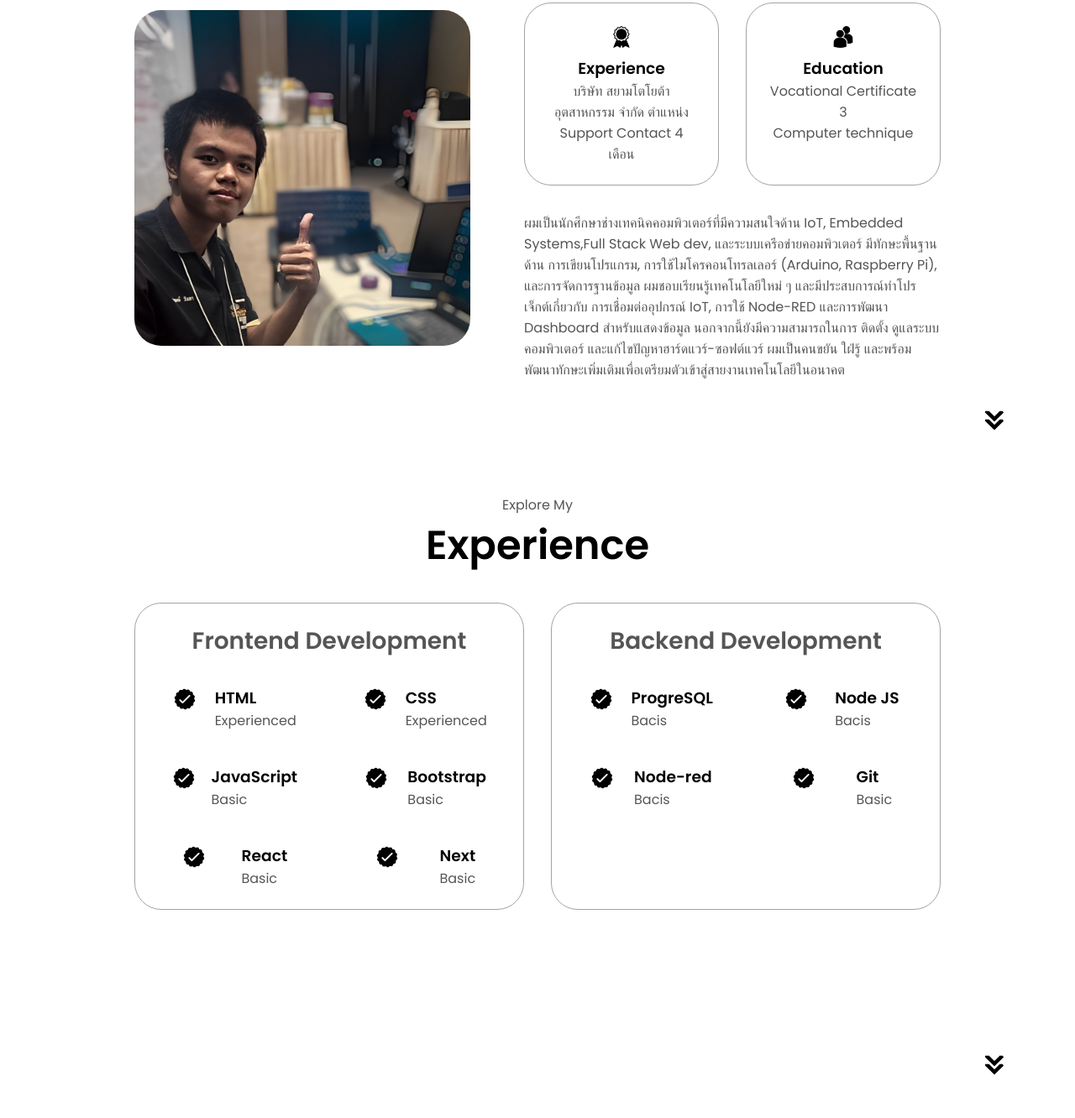
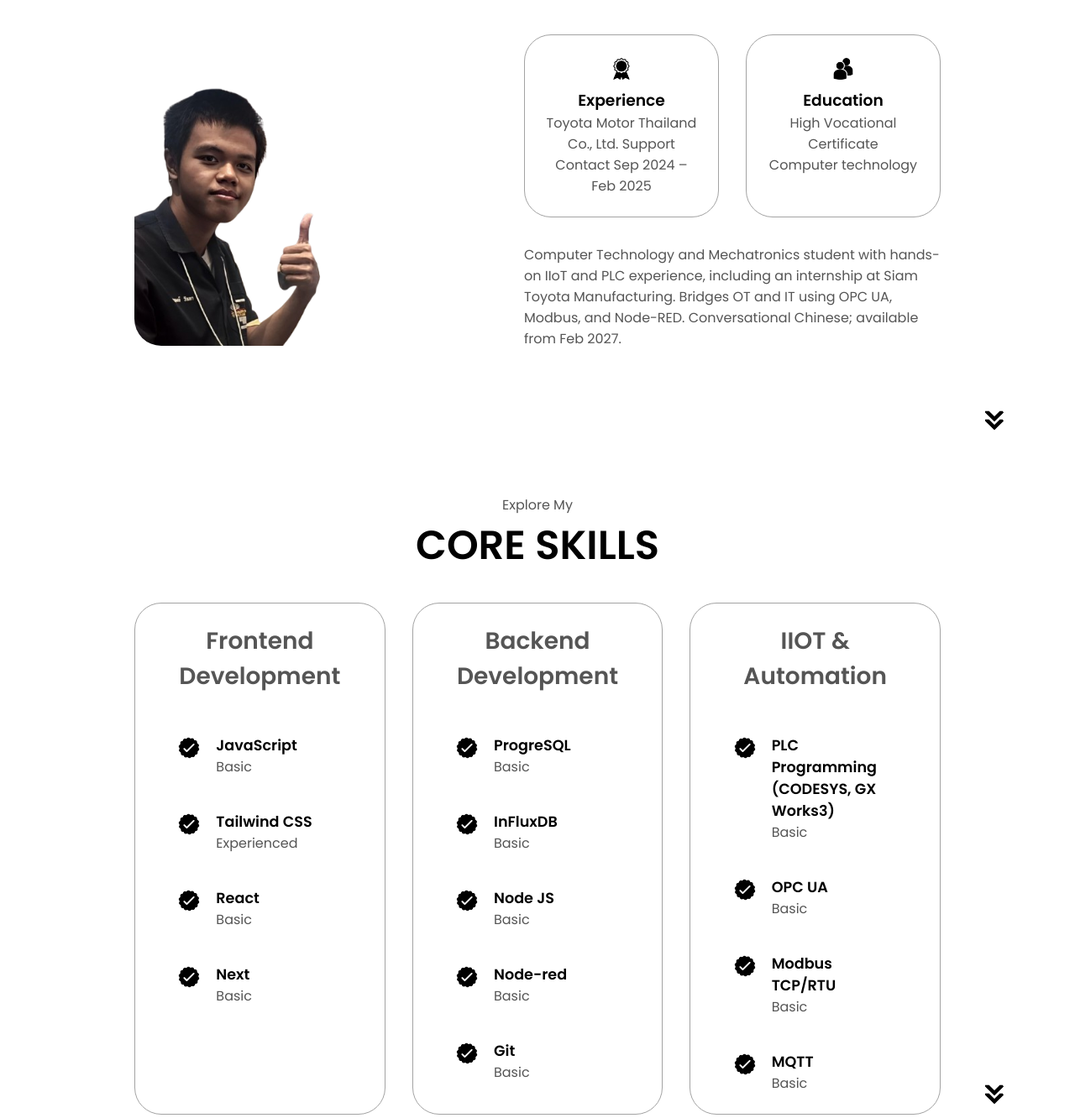
Before and after one commit to Anupong-Wantha/html-css-js-portfolio-tutorial-Anupong, a plain HTML site: page index.html in a window 1280 px wide. Shown: the part 1107-2439 px from the top of the page at 84% size. Drawn offline with Linux system fonts and the light colour scheme.

Commit message:
update-profile

```diff
--- a/index.html
+++ b/index.html
@@ -15,7 +15,7 @@
         <div>
             <ul class="nav-links">
                 <li><a href="#about">About</a></li>
-                <li><a href="#experience">Experience</a></li>
+                <li><a href="#experience">CORE SKILLS</a></li>
                 <li><a href="#projects">Projects</a></li>
                 <li><a href="#contact">Contact</a></li>
             </ul>
@@ -50,9 +50,10 @@
                 <button class="btn btn-color-1" onclick="location.href='./#contact'">Contact info </button>
             </div>
             <div id="social-container">
-                <img src="./assets/instagram_1400829.png" alt="My instagram"class="icon" onclick="location.href='https://www.instagram.com/uwaaaa_earth/'">
+                <!-- <img src="./assets/instagram_1400829.png" alt="My instagram"class="icon" onclick="location.href='https://www.instagram.com/uwaaaa_earth/'"> -->
                 <img src="./assets/facebook_icon.png" alt="My facebook" class="icon" onclick="location.href='https://www.facebook.com/AnupongWuntha'">
                 <img src="./assets/github.png" alt="My Github profile" class="icon" onclick="location.href='https://github.com/Anupong-Wantha'">
+                <img src="./assets/linkedin.png" alt="My LinkedIn profile" class="icon" onclick="location.href='https://www.linkedin.com/in/anuphong-wantha-401a86292/?isSelfProfile=true'">
             </div>
         </div>
 
@@ -62,7 +63,7 @@
         <h1 class="title">About Me</h1>
         <div class="section-container">
             <div class="section__pic-container">
-                <img src="./assets/toklaW1.jpg" alt="Profile-picture" class="about-pic">
+                <img src="./assets/toklaW1-removebg-preview.png" alt="Profile-picture" class="about-pic">
             </div>
               <div class="about-details-container">
                 <div class="about-container">
@@ -70,24 +71,22 @@
                         <img src="./assets/experience.png" alt="Experience icon"
                         class="icon">
                         <h3>Experience</h3>
-                        <p>บริษัท สยามโตโยต้าอุตสาหกรรม จำกัด
-                            ตำแหน่ง Support Contact 4 เดือน
+                        <p>Toyota Motor Thailand Co., Ltd.
+                             Support Contact Sep 2024 – Feb 2025
                         </p>
                     </div>
                     <div class="details-container">
                         <img src="./assets/education.png" alt="Education icon"
                         class="icon">
                         <h3>Education</h3>
-                        <p> Vocational Certificate 3 <br> Computer technique</p>
+                        <p> High Vocational Certificate  <br> Computer technology</p>
                     </div>
 
                 </div>
                 <div class="text-container">
-                    <p>ผมเป็นนักศึกษาช่างเทคนิคคอมพิวเตอร์ที่มีความสนใจด้าน IoT, Embedded Systems,Full Stack Web dev, และระบบเครือข่ายคอมพิวเตอร์ มีทักษะพื้นฐานด้าน การเขียนโปรแกรม, การใช้ไมโครคอนโทรลเลอร์ (Arduino, Raspberry Pi), และการจัดการฐานข้อมูล
-
-                        ผมชอบเรียนรู้เทคโนโลยีใหม่ ๆ และมีประสบการณ์ทำโปรเจ็กต์เกี่ยวกับ การเชื่อมต่ออุปกรณ์ IoT, การใช้ Node-RED และการพัฒนา Dashboard สำหรับแสดงข้อมูล นอกจากนี้ยังมีความสามารถในการ ติดตั้ง ดูแลระบบคอมพิวเตอร์ และแก้ไขปัญหาฮาร์ดแวร์-ซอฟต์แวร์
-
-                        ผมเป็นคนขยัน ใฝ่รู้ และพร้อมพัฒนาทักษะเพิ่มเติมเพื่อเตรียมตัวเข้าสู่สายงานเทคโนโลยีในอนาคต
+                    <p>Computer Technology and Mechatronics student with hands-on IIoT and PLC experience, including an internship at Siam
+                        Toyota Manufacturing. Bridges OT and IT using OPC UA, Modbus, and Node-RED. Conversational Chinese; available from
+                        Feb 2027.
                         </p>
 
                 </div>
@@ -98,26 +97,12 @@
     </section>
     <section id="experience">
         <p class="section__text__p1">Explore My</p>
-        <h1 class="title">Experience</h1>
+        <h1 class="title">CORE SKILLS</h1>
         <div class="experience-details-container">
             <div class="about-container">
                 <div class="details-container">
                     <h2 class="experience-sub-title">Frontend Development</h2>
                     <div class="article-container">
-                        <article>
-                            <img src="./assets/checkmark.png" alt="Experience icon" class="icon">
-                            <div>
-                                <h3>HTML</h3>
-                                <p>Experienced</p>
-                            </div>
-                        </article>
-                        <article>
-                            <img src="./assets/checkmark.png" alt="Experience icon" class="icon">
-                            <div>
-                                <h3>CSS</h3>
-                                <p>Experienced</p>
-                            </div>
-                        </article>
                         <article>
                             <img src="./assets/checkmark.png" alt="Experience icon" class="icon">
                             <div>
@@ -128,8 +113,8 @@
                         <article>
                             <img src="./assets/checkmark.png" alt="Experience icon" class="icon">
                             <div>
-                                <h3>Bootstrap</h3>
-                                <p>Basic</p>
+                                <h3>Tailwind CSS</h3>
+                                <p>Experienced</p>
                             </div>
                         </article>
                         <article>
@@ -155,27 +140,67 @@
                         <img src="./assets/checkmark.png" alt="Experience icon" class="icon">
                         <div>
                             <h3>ProgreSQL</h3>
-                            <p>Bacis</p>
+                            <p>Basic</p>
+                        </div>
+                    </article>
+                    <article>
+                        <img src="./assets/checkmark.png" alt="Experience icon" class="icon">
+                        <div>
+                            <h3>InFluxDB</h3>
+                            <p>Basic</p>
                         </div>
                     </article>
                     <article>
                         <img src="./assets/checkmark.png" alt="Experience icon" class="icon">
                         <div>
                             <h3>Node JS</h3>
-                            <p>Bacis</p>
+                            <p>Basic</p>
                         </div>
                     </article>
                     <article>
                         <img src="./assets/checkmark.png" alt="Experience icon" class="icon">
                         <div>
                             <h3>Node-red</h3>
-                            <p>Bacis</p>
+                            <p>Basic</p>
                         </div>
                     </article>
                     <article>
                         <img src="./assets/checkmark.png" alt="Experience icon" class="icon">
                         <div>
                             <h3>Git</h3>
+                            <p>Basic</p>
+                        </div>
+                    </article>
+                    </div>
+                </div>
+                <div class="details-container">
+                    <h2 class="experience-sub-title">IIOT & Automation</h2>
+                    <div class="article-container">
+                    <article>
+                        <img src="./assets/checkmark.png" alt="Experience icon" class="icon">
+                        <div>
+                            <h3>PLC Programming (CODESYS, GX Works3)</h3>
+                            <p>Basic</p>
+                        </div>
+                    </article>
+                    <article>
+                        <img src="./assets/checkmark.png" alt="Experience icon" class="icon">
+                        <div>
+                            <h3>OPC UA</h3>
+                            <p>Basic</p>
+                        </div>
+                    </article>
+                    <article>
+                        <img src="./assets/checkmark.png" alt="Experience icon" class="icon">
+                        <div>
+                            <h3>Modbus TCP/RTU</h3>
+                            <p>Basic</p>
+                        </div>
+                    </article>
+                    <article>
+                        <img src="./assets/checkmark.png" alt="Experience icon" class="icon">
+                        <div>
+                            <h3>MQTT</h3>
                             <p>Basic</p>
                         </div>
                     </article>
@@ -198,39 +223,39 @@
                         <img src="./assets/ui-dash-borde.png" alt="Project 1" class="project-img">
                     </div>
                     <h2 class="experience-sub-title project-title">
-                        Ui-DesignToyota for dash board
+                        โครงการระบบ IoT แจ้งเตือนแบตเตอรี่ รถ AGV แสดงผลบน dashboard
                     </h2>
                     <div class="btn-container">
-                        <button class="btn btn-color-2 project-btn" onclick="location.href='https://github.com/Anupong-Wantha/Ui-DesignToyota'">Github</button>
-                        <button class="btn btn-color-2 project-btn" onclick="location.href='https://github.com/'">
+                        <button class="btn btn-color-2 project-btn" onclick="location.href='https://www.scbfoundation.com/project_detail.php?project_id=1879'">Link</button>
+                        <button class="btn btn-color-2 project-btn" onclick="location.href='https://youtu.be/xcJZVQH7l_4?si=PbkTaGTWxVrJd6KJ'">
                             Live Demo
                           </button>
                     </div>
                 </div>
                 <div    class="details-container color-container">
                     <div class="article-container">
-                        <img src="./assets/project-2.png" alt="Project 2" class="project-img">
+                        <img src="./assets/p1.png" alt="Project 2" class="project-img">
                     </div>
                     <h2 class="experience-sub-title project-title">
-                        Project Two
+                        new-tube แอปพลิเคชันคล้าย youtube
                     </h2>
                     <div class="btn-container">
-                        <button class="btn btn-color-2 project-btn" onclick="location.href='https://github.com/'">Github</button>
-                        <button class="btn btn-color-2 project-btn" onclick="location.href='https://github.com/'">
+                        <button class="btn btn-color-2 project-btn" onclick="location.href='https://github.com/Anupong-Wantha/new-tube'">Link</button>
+                        <button class="btn btn-color-2 project-btn" onclick="location.href='https://www.facebook.com/share/v/1QJbAWMGQk/'">
                             Live Demo
                           </button>
                     </div>
                 </div>
                 <div    class="details-container color-container">
                     <div class="article-container">
-                        <img src="./assets/project-3.png" alt="Project 3" class="project-img">
+                        <img src="./assets/p2.png" alt="Project 3" class="project-img">
                     </div>
                     <h2 class="experience-sub-title project-title">
-                        Project Three
+                        factory I/O + codesys + node-red + OPC UA
                     </h2>
                     <div class="btn-container">
-                        <button class="btn btn-color-2 project-btn" onclick="location.href='https://github.com/'">Github</button>
-                        <button class="btn btn-color-2 project-btn" onclick="location.href='https://github.com/'">
+                        <button class="btn btn-color-2 project-btn" onclick="location.href='https://youtu.be/qOsXagn90bw'">Link</button>
+                        <button class="btn btn-color-2 project-btn" onclick="location.href='https://youtu.be/qOsXagn90bw'">
                             Live Demo
                           </button>
                     </div>
--- a/style.css
+++ b/style.css
@@ -280,23 +280,38 @@ section{
     display: flex;
     justify-content: center;
     flex-direction: column;
+    width: 100%;
 }
-.article-container{
+.article-container {
     display: flex;
     text-align: initial;
-    flex-wrap: wrap;
+    flex-wrap: wrap; /* เพื่อให้เนื้อหาปัดตกบรรทัดเมื่อหน้าจอแคบ */
     flex-direction: row;
     gap: 2.5rem;
-    justify-content: space-around;
+    justify-content: center; /* เปลี่ยนจาก space-around เป็น center ให้ดูเป็นระเบียบเมื่อมีหลายคอลัมน์ */
+    padding-top: 1rem; /* เพิ่มพื้นที่ด้านบนเล็กน้อย */
 }
-article{
+article {
     display: flex;
-    width: 10rem;
-    justify-content: space-around;
-    gap: 0.5rem;
+    width: calc(50% - 2.5rem); /* ให้แต่ละบทความมีความกว้างประมาณครึ่งนึง หักลบด้วยค่า gap จะได้มี 2 คอลัมน์แบบสวยงาม */
+    min-width: 12.5rem; /* กำหนดความกว้างขั้นต่ำ เพื่อกันไม่ให้ข้อความตกบรรทัดน่าเกลียดเมื่อจอย่อลง */
+    justify-content: flex-start; /* เปลี่ยนจาก space-around เป็น flex-start ให้ไอคอนกับข้อความชิดซ้ายเข้าหากัน */
+    align-items: flex-start; /* ให้ไอคอนอยู่ระดับเดียวกับหัวข้อ */
+    gap: 1rem; /* ระยะห่างระหว่างไอคอนกับข้อความ */
 }
-article .icon{
+article .icon {
     cursor: default;
+    width: 2rem; /* กำหนดขนาดไอคอนให้แน่นอน เผื่อรูปต้นฉบับใหญ่เกินไป */
+    height: 2rem;
+    flex-shrink: 0; /* ป้องกันไม่ให้ไอคอนถูกบีบเล็กลงเมื่อข้อความยาวเกินไป */
+}
+article > div {
+    display: flex;
+    flex-direction: column; /* เพื่อให้ h3 และ p เรียงซ้อนกันแนวตั้ง */
+}
+article h3 {
+    font-size: 1.1rem;
+    font-weight: 600;
 }
 .color-container{
     border-color: rgb(163,163,163);
```
Also changed, not shown: assets/linkedin.png (added), assets/p1.png (added), assets/toklaW1-removebg-preview.png (added), 1 other file.
